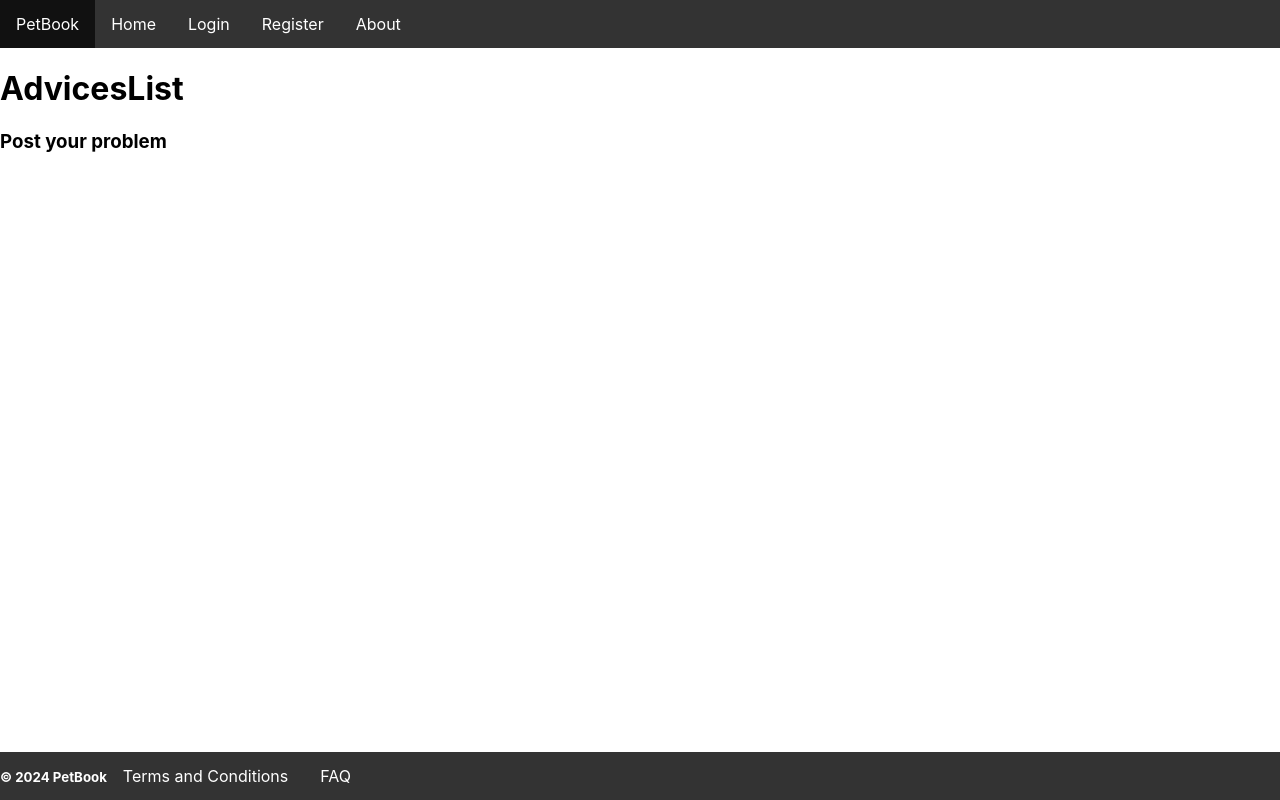
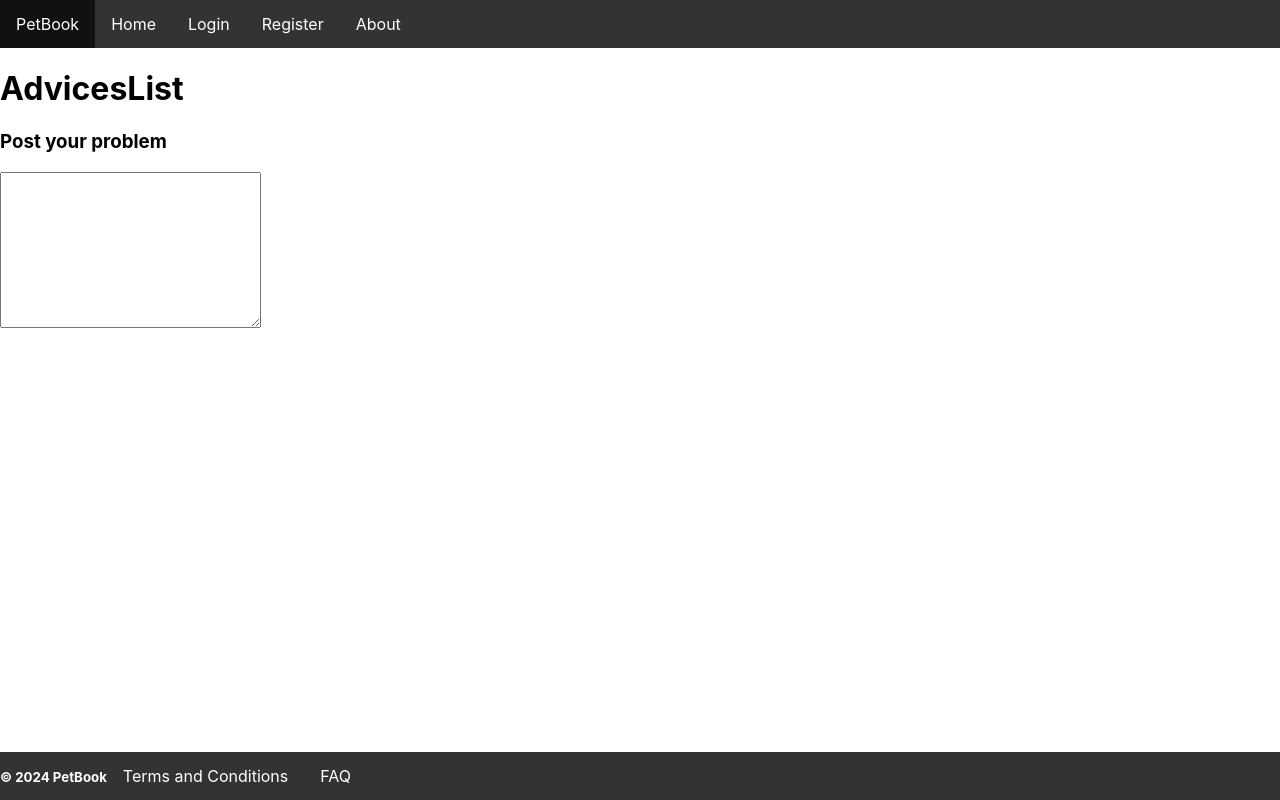
Before and after one commit to EmilPopovski24/PetBook, a React (Create React App) app in the folder petbookclient/: page /advices in a window 1280 px wide. Built offline with nearby package versions, Linux system fonts and the light colour scheme; no server answers.

Commit message:
Update AdvicesList.js

```diff
--- a/petbookclient/src/components/AdvicesList/AdvicesList.js
+++ b/petbookclient/src/components/AdvicesList/AdvicesList.js
@@ -6,7 +6,7 @@ export const AdvicesList = () => {
        <h1>AdvicesList</h1>
        <h3>Post your problem</h3>
        <form action="" className="problem-form">
-
+        <textarea name="problem" id="problem" cols="30" rows="10"></textarea>
        </form>
        </>
     )
```
